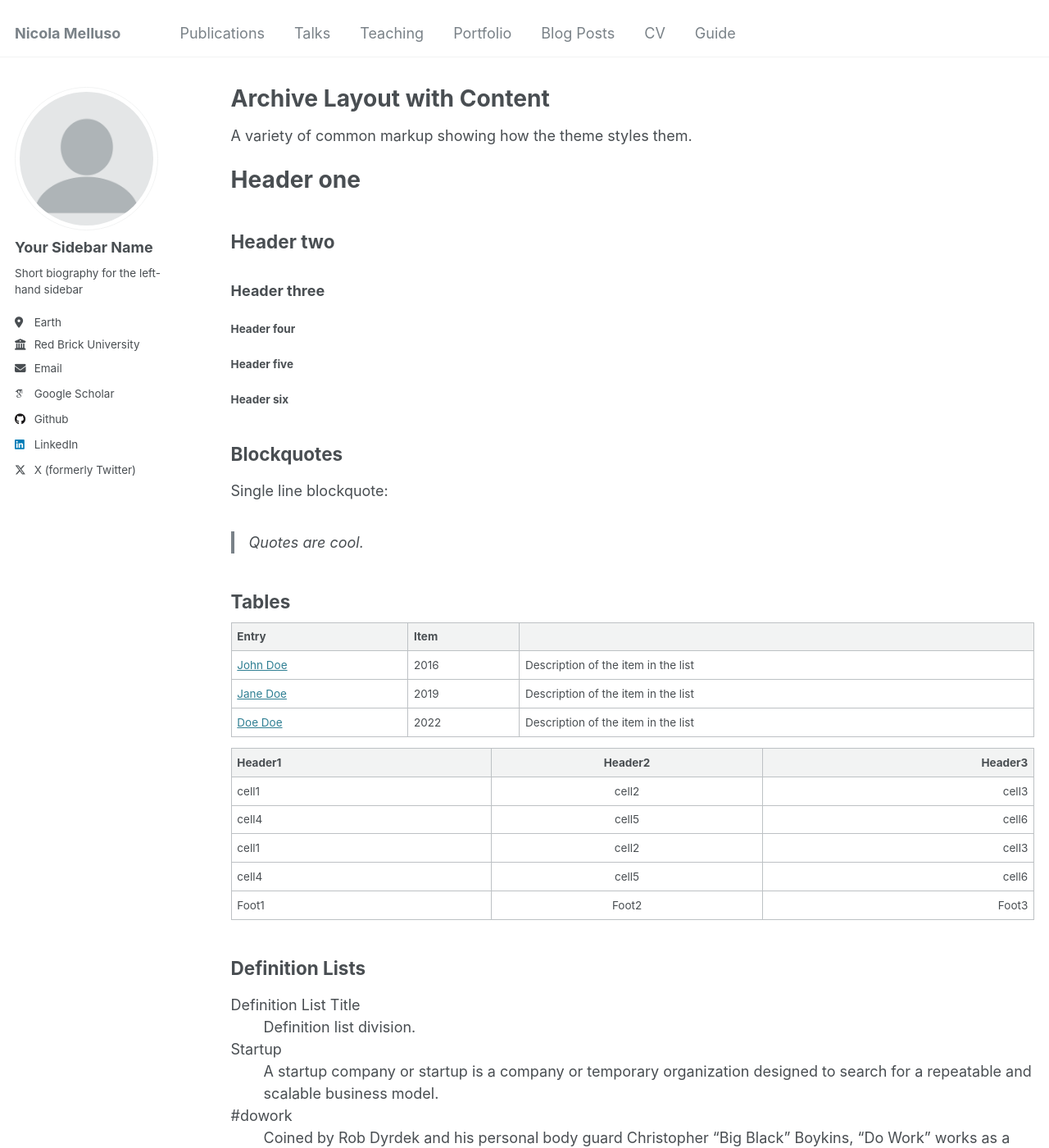
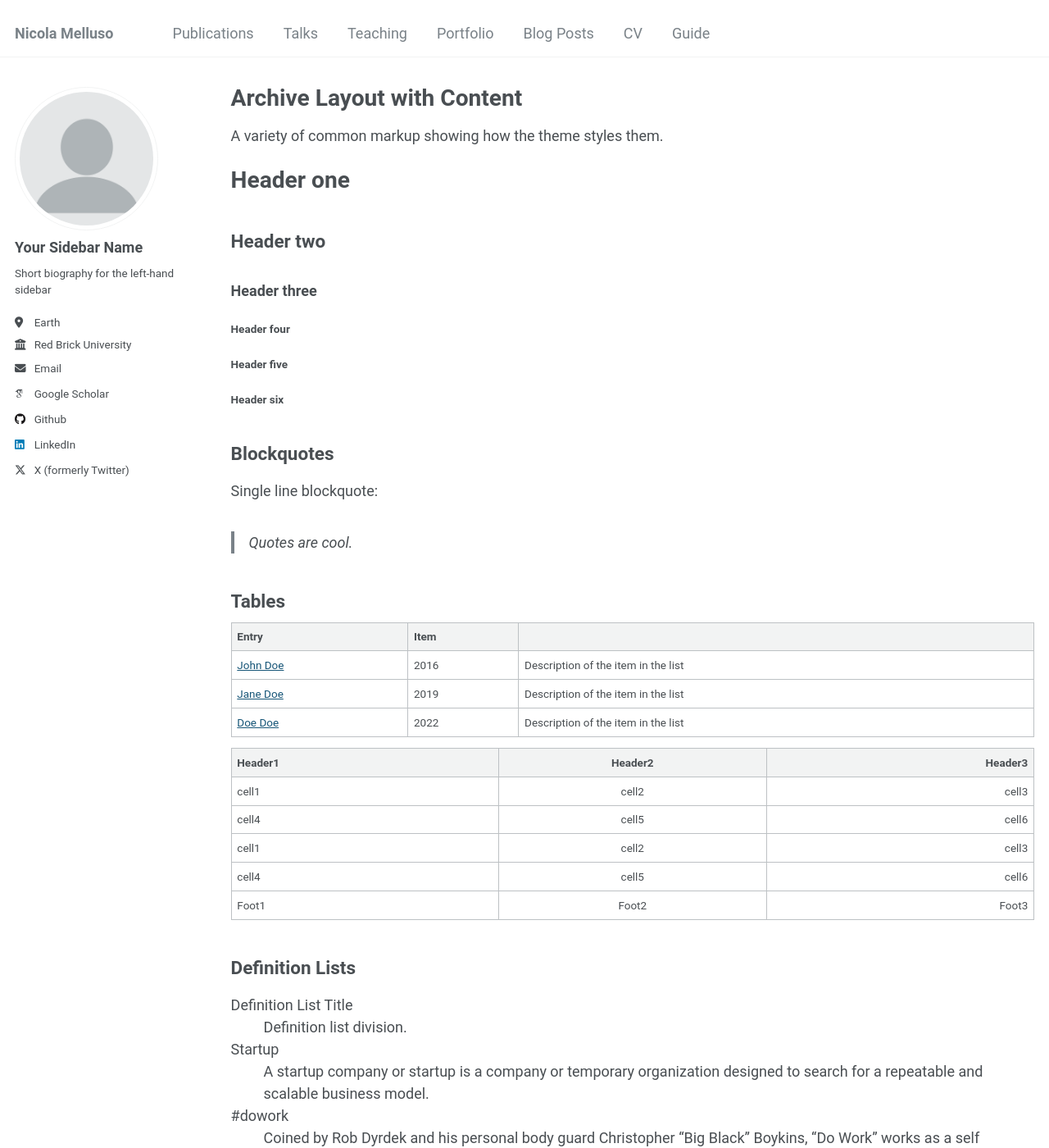
Before and after one commit to nicolamelluso/nicolamelluso.github.io, a Jekyll site: the page built from _pages/archive-layout-with-content.md, in a window 1280 px wide and 1400 px high. Shown: the whole window at 82% size. Built offline with Jekyll 4.4.1, drawn with Linux system fonts in a browser that asks for light colours; some web fonts are replaced.

Commit message:
Update _variables.scss

```diff
--- a/_sass/_variables.scss
+++ b/_sass/_variables.scss
@@ -14,7 +14,7 @@ $indent-var                 : 1.3em;
 
 /* system typefaces */
 $serif                      : Georgia, Times, serif;
-$sans-serif                 : -apple-system, ".SFNSText-Regular", "San Francisco", "Roboto", "Segoe UI", "Helvetica Neue", "Lucida Grande", Arial, sans-serif;
+$sans-serif                 : "Titillium Web", "Avenir", "Roboto", "Segoe UI", "Helvetica Neue", "Lucida Grande", Arial, sans-serif;
 $monospace                  : Monaco, Consolas, "Lucida Console", monospace;
 
 /* sans serif typefaces */
@@ -72,7 +72,7 @@ $primary-color              : #7a8288;
 $success-color              : #62c462;
 $warning-color              : #f89406;
 $danger-color               : #ee5f5b;
-$info-color                 : #2f7f93;
+$info-color                 : #175678;
 
 /* brands */
 $behance-color              : #1769FF;
```
